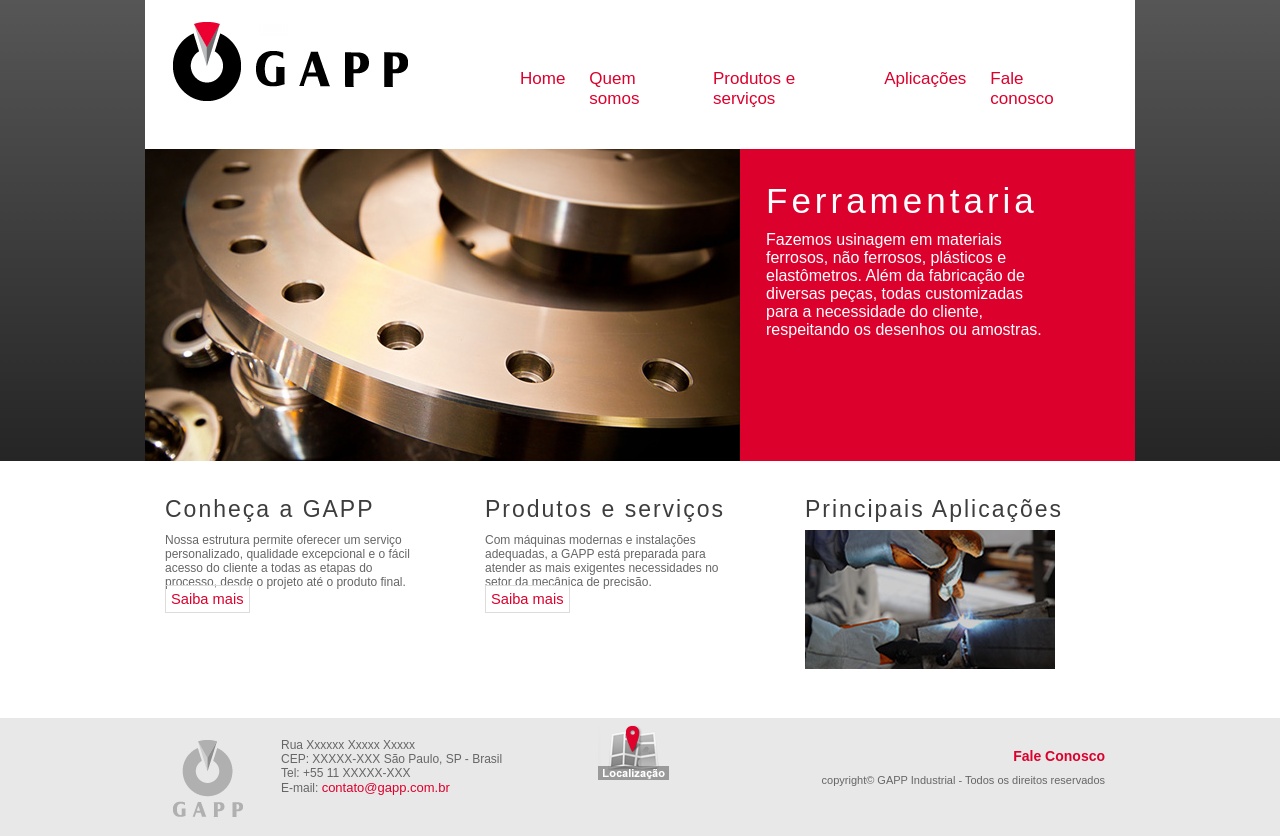
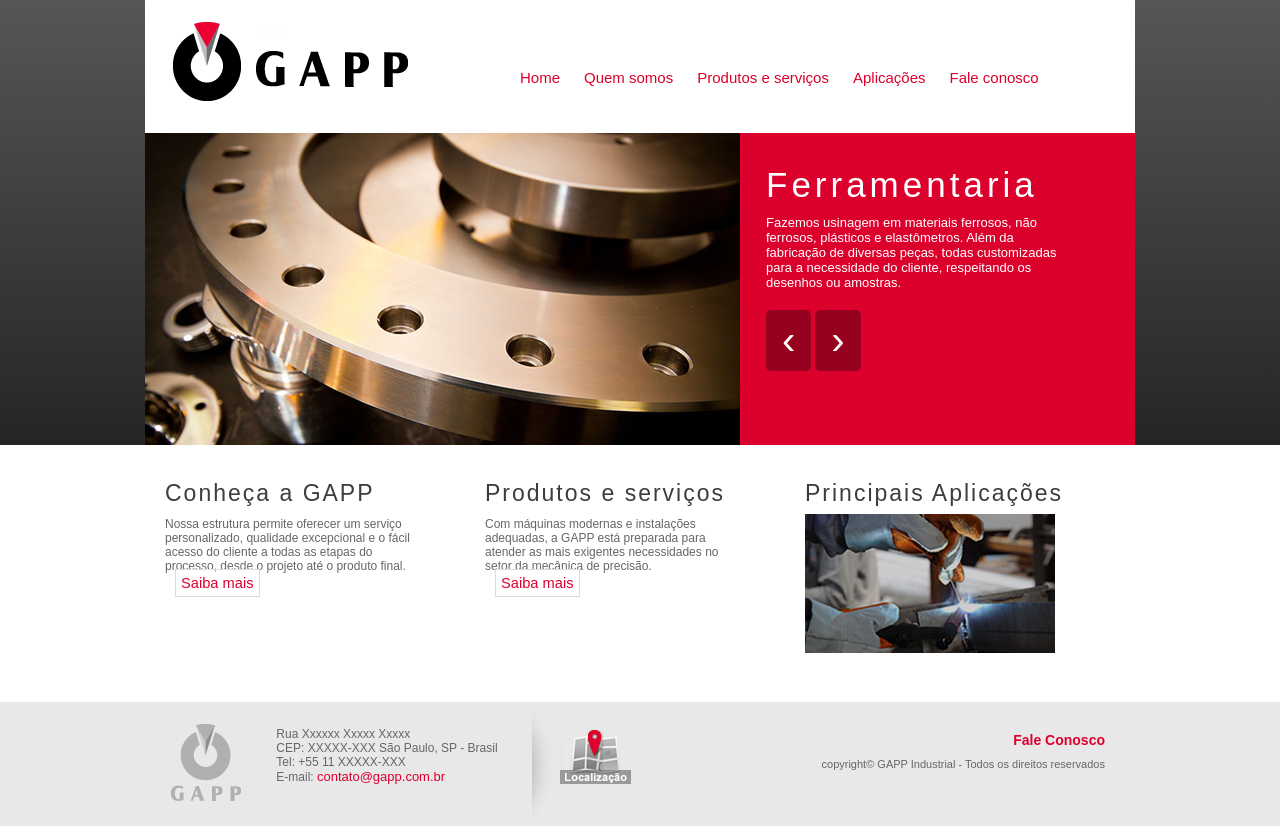
Before and after one commit to casscannelle/psd-html, a plain HTML site: page index.html in a window 1280 px wide. Drawn offline with Linux system fonts and the light colour scheme; a web font is replaced by a local one.

Commit message:
botoes previous next

```diff
--- a/css/style.css
+++ b/css/style.css
@@ -39,8 +39,8 @@
 }
 
 .menu ul li a {
-    font-size: 17px;
-    font-family: "myriad-pro", sans-serif;
+    font-size: 15px;
+    font-family: Arial, Helvetica, sans-serif;
     font-weight: 400;
     font-style: normal;
     color: #dc002d;
@@ -48,8 +48,7 @@
 }
 
 .menu ul li a:hover {
-    font-size: 17px;
-    font-family: "myriad-pro", sans-serif;
+    font-family: Arial, Helvetica, sans-serif;
     font-weight: 400;
     font-style: normal;
     color: #ffffff;
@@ -95,14 +94,12 @@
 }
 
 h3 {
-    font-size: 16px;
+    font-size: 13px;
     color:#ffffff;
-    font-family: "myriad-pro", sans-serif;
-    font-weight: 400;
-    font-style: normal;
+    font-family: Arial, Helvetica, sans-serif;
+    font-weight: lighter;
     line-height: -2px;
-    padding-right: 50px;
-    padding-top: 10px;
+    padding: 10px 50px 20px 0;
 }
 
 h4 {
@@ -140,6 +137,21 @@
     text-decoration: none;
 }
 
+.previous {
+    font-family: Arial, Helvetica, sans-serif;
+    display: inline-block;
+    background-color: #970120;
+    color: rgb(255, 255, 255);
+    font-size: 40px;
+    padding: 8px 16px;
+    border-radius: 10%;
+    line-height: -10px;
+
+  }
+
+.previous:hover{
+    background-color: #7A0019;
+  }
 
 
 #content {
@@ -152,7 +164,7 @@
 
 #section-2 {
     width: 100%;
-    background: linear-gradient(#adadad, #ffffff);
+    background: linear-gradient(#817f7f, #ffffff);
 }
 
 .col {
@@ -172,6 +184,7 @@
     line-height: 15.6pt;
     padding: 5px;
     text-decoration: none;
+    margin: 10px;
 
 }
 
@@ -207,19 +220,25 @@
 }
 
 .col-2 {
-    width: 33%;
+    width: 28%;
     text-align: left;
     padding-left: 10px;
-    padding-top: 10px;
+    padding-top: 15px;
 }
 
 .col-3 {
-    width: 23%;
+    width: 3%;
     text-align: left;
 }
 
 .col-4 {
-    width: 33%;
+    width: 25%;
+    text-align: left;
+    margin-top: 20px;
+}
+
+.col-5 {
+    width: 38%;
     text-align: right;
     padding-top: 20px;
 }
--- a/index.html
+++ b/index.html
@@ -30,6 +30,8 @@
             <div class="destaque">
                 <h1>Ferramentaria</h1>
                 <h3>Fazemos usinagem em materiais ferrosos, não ferrosos, plásticos e elastômetros. Além da fabricação de diversas peças, todas customizadas para a necessidade do cliente, respeitando os desenhos ou amostras.</h3>
+                <a href="#" class="previous">&#8249;</a>
+                <a href="#" class="previous">&#8250;</a>
             </div>
         </section>
     </section>
@@ -71,9 +73,12 @@
                     </p>
                     </div>
                     <div class="col-3">
+                    <img class="img" src="./images/linha_rodape.png" alt="">
+                    </div>
+                    <div class="col-4">
                     <img class="img" src="./images/icon-location.png" alt="localizacao">
                     </div>
-                    <div class="col-4">
+                    <div class="col-5">
 
                     <a href="#"><h4>Fale Conosco</h4></a>
                     <h5>copyright© GAPP Industrial - Todos os direitos reservados</h5>
```
Also changed, not shown: images/linha_rodape.png (added).
